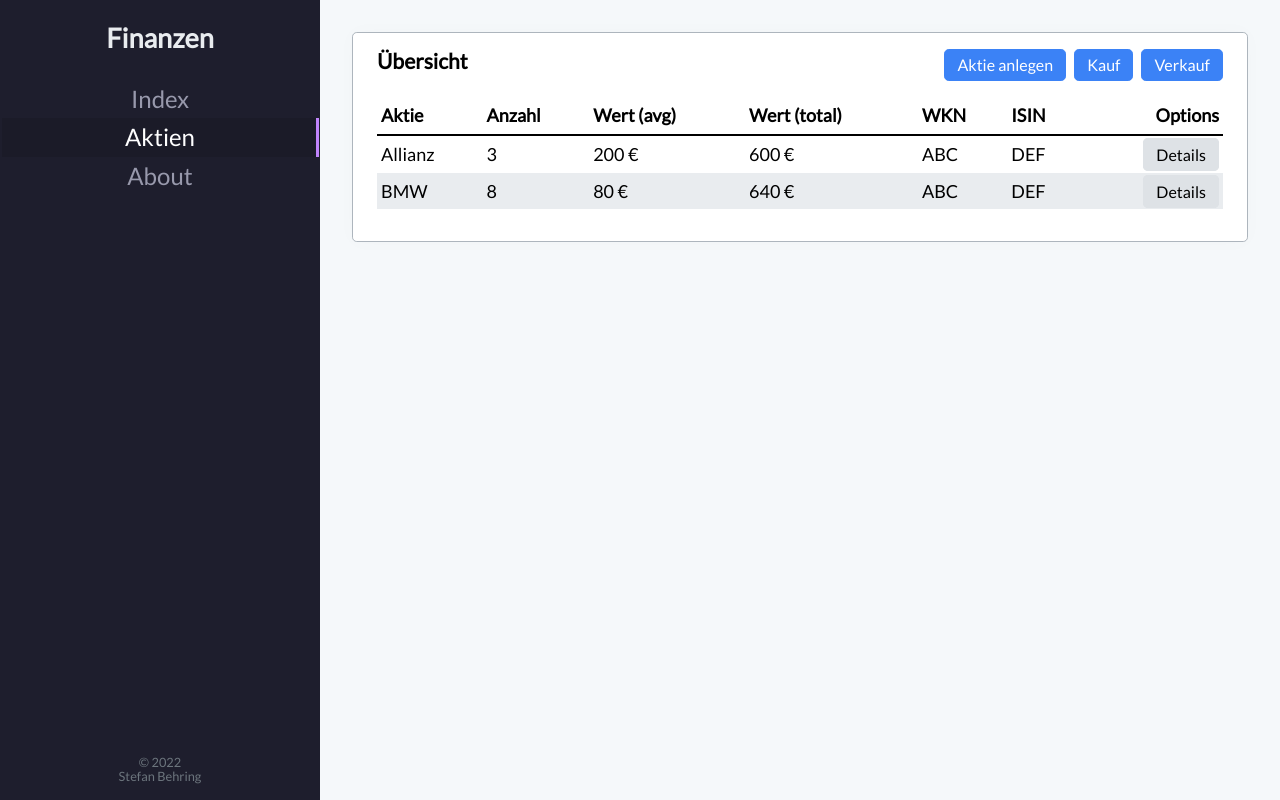
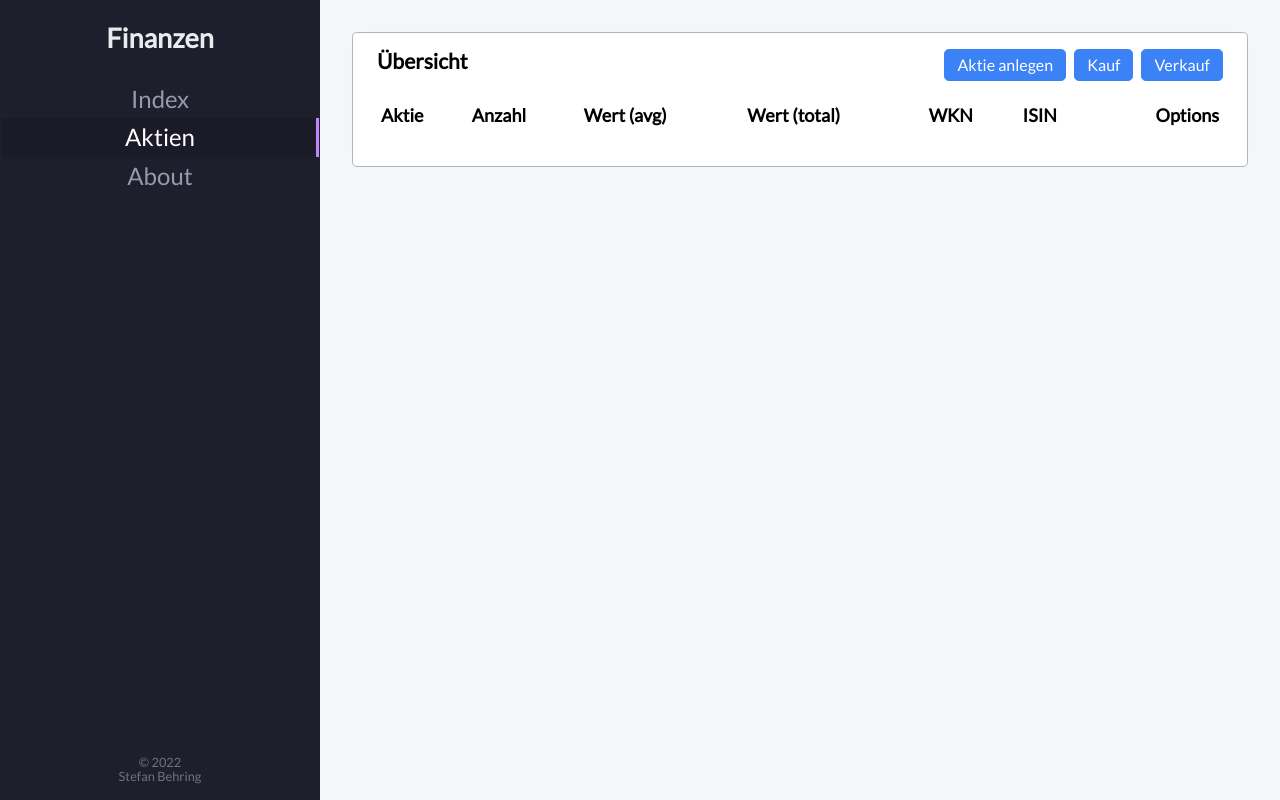
Before and after one commit to StefanBehring/nuxt3-finanzen, a Nuxt app: page /aktien in a window 1280 px wide. Built offline with nearby package versions, Linux system fonts and the light colour scheme.

Commit message:
Add functionality to Aktien Übersicht

```diff
--- a/pages/aktien/index.vue
+++ b/pages/aktien/index.vue
@@ -3,9 +3,13 @@
     <div class="card-header">
       <h3>Übersicht</h3>
       <div class="card-toolbox">
-        <NuxtLink to="/aktien/neu" class="btn btn-primary">Aktie anlegen</NuxtLink>
+        <NuxtLink to="/aktien/neu" class="btn btn-primary"
+          >Aktie anlegen</NuxtLink
+        >
         <NuxtLink to="/aktien/kaufen" class="btn btn-primary">Kauf</NuxtLink>
-        <NuxtLink to="/" class="btn btn-primary">Verkauf</NuxtLink>
+        <NuxtLink to="/aktien/verkaufen" class="btn btn-primary"
+          >Verkauf</NuxtLink
+        >
       </div>
     </div>
     <div class="card-body">
@@ -22,22 +26,13 @@
           </tr>
         </thead>
         <tbody>
-          <tr>
-            <td>Allianz</td>
-            <td>3</td>
-            <td>200 &euro;</td>
-            <td>600 &euro;</td>
-            <td>ABC</td>
-            <td>DEF</td>
-            <td><NuxtLink to="/" class="btn btn-light">Details</NuxtLink></td>
-          </tr>
-          <tr>
-            <td>BMW</td>
-            <td>8</td>
-            <td>80 &euro;</td>
-            <td>640 &euro;</td>
-            <td>ABC</td>
-            <td>DEF</td>
+          <tr v-for="aktie of aktienBestand" :key="aktie.id">
+            <td>{{ aktie.unternehmen }}</td>
+            <td>{{ aktie.anzahl }}</td>
+            <td>{{ aktie.wert_avg }} &euro;</td>
+            <td>{{ aktie.wert_avg * aktie.anzahl }} &euro;</td>
+            <td>{{ aktie.wkn }}</td>
+            <td>{{ aktie.isin }}</td>
             <td><NuxtLink to="/" class="btn btn-light">Details</NuxtLink></td>
           </tr>
         </tbody>
@@ -47,8 +42,24 @@
 </template>
 
 <script setup lang="ts">
-// This will also work in `<script setup>`
+import loadFromLocal from '~~/lib/loadFromLocal'
+
+import { Ref } from 'vue'
+import AktieBestand from '~~/types/AktieBestand'
+
 definePageMeta({
-  layout: "custom",
-});
+  layout: 'custom',
+})
+
+const aktienBestand: Ref<AktieBestand[]> = ref([])
+
+onBeforeMount(() => {
+  let aktienBestandLocalStorage: AktieBestand[] | null =
+    loadFromLocal('aktien_bestand')
+  if (aktienBestandLocalStorage === null) {
+    aktienBestandLocalStorage = []
+  }
+
+  aktienBestand.value = aktienBestandLocalStorage
+})
 </script>
```
